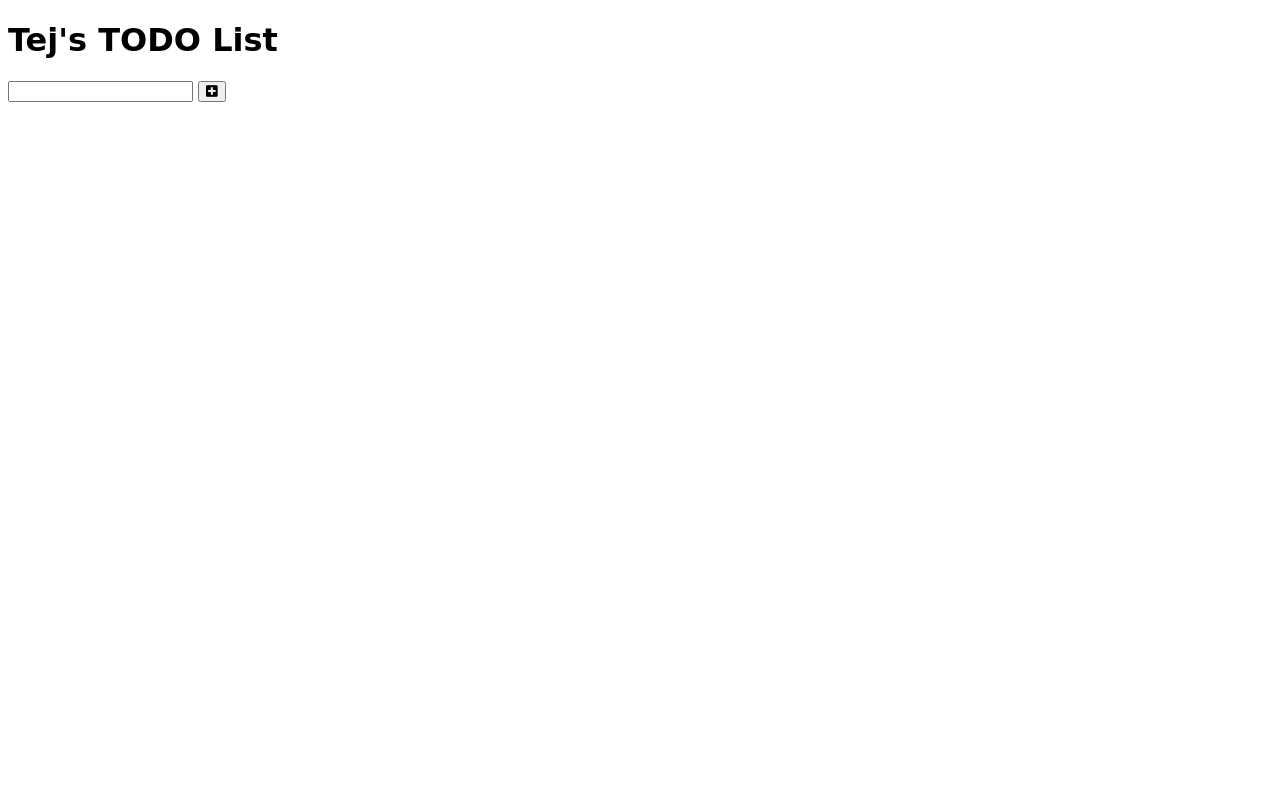
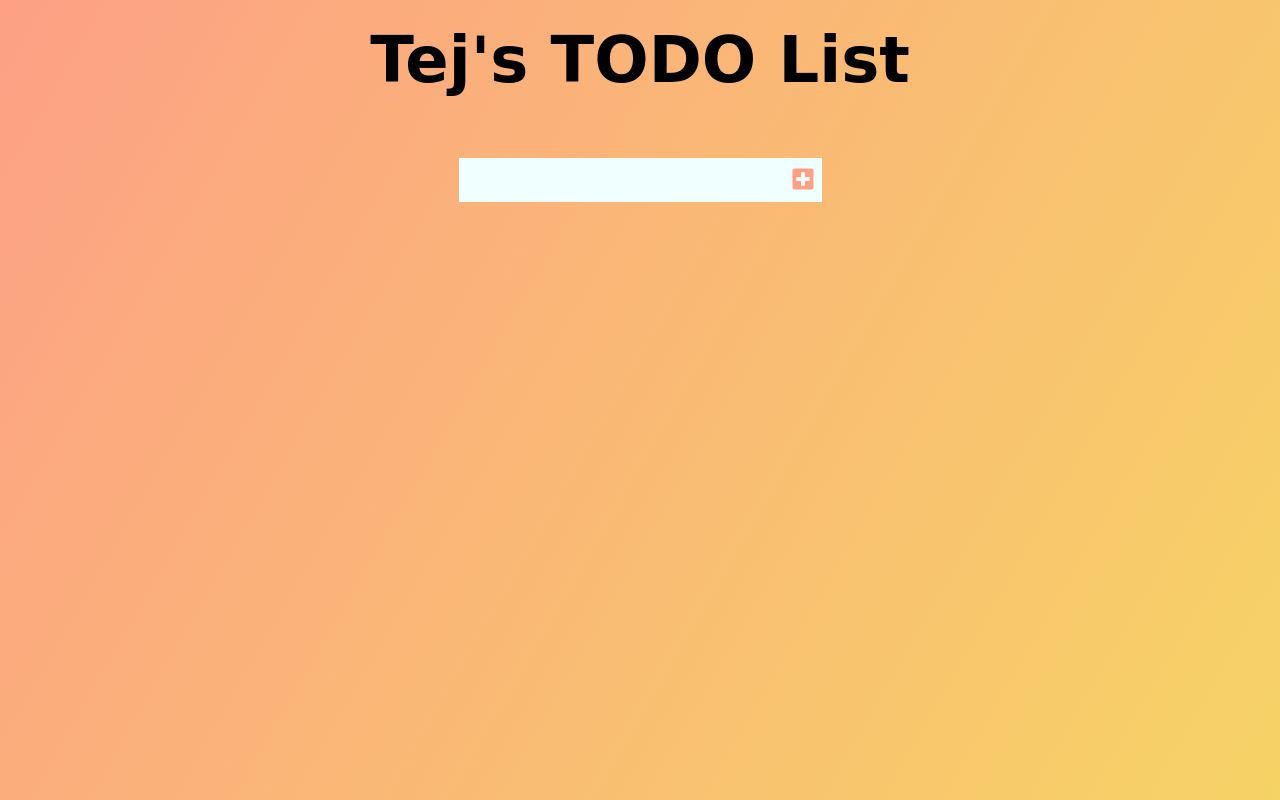
Before and after one commit to Tejs1/ToDo-revision, a plain HTML site: page index.html in a window 1280 px wide. Drawn offline with Linux system fonts and the light colour scheme; a web font is replaced by a local one.

Commit message:
basic styling

```diff
--- a/style.css
+++ b/style.css
@@ -1,4 +1,47 @@
+* {
+  margin: 0;
+  padding: 0;
+  box-sizing: border-box;
+}
+:root {
+  --bkg1: #fda085;
+  --bkg2: #f6d365;
+  --text-color: rgb(0, 0, 0);
+  --bkg: azure;
+}
 body {
   font-family: "Trade Winds", cursive;
+  background-image: linear-gradient(120deg, var(--bkg1), var(--bkg2));
+  color: var(--text-color);
+  min-height: 100vh;
+
   /* font-family: "Lacquer", cursive; */
 }
+header {
+  font-size: 2rem;
+}
+
+header,
+form {
+  min-height: 15vh;
+  display: flex;
+  justify-content: center;
+  align-items: center;
+}
+form input,
+form button {
+  padding: 0.5rem;
+  font-size: 1.5rem;
+  border: none;
+  background: var(--bkg);
+}
+form button {
+  color: var(--bkg1);
+  background: var(--bkg);
+  cursor: pointer;
+  transition: all 0.3s ease;
+}
+form button:hover {
+  background: var(--bkg1);
+  color: var(--bkg);
+}
```
